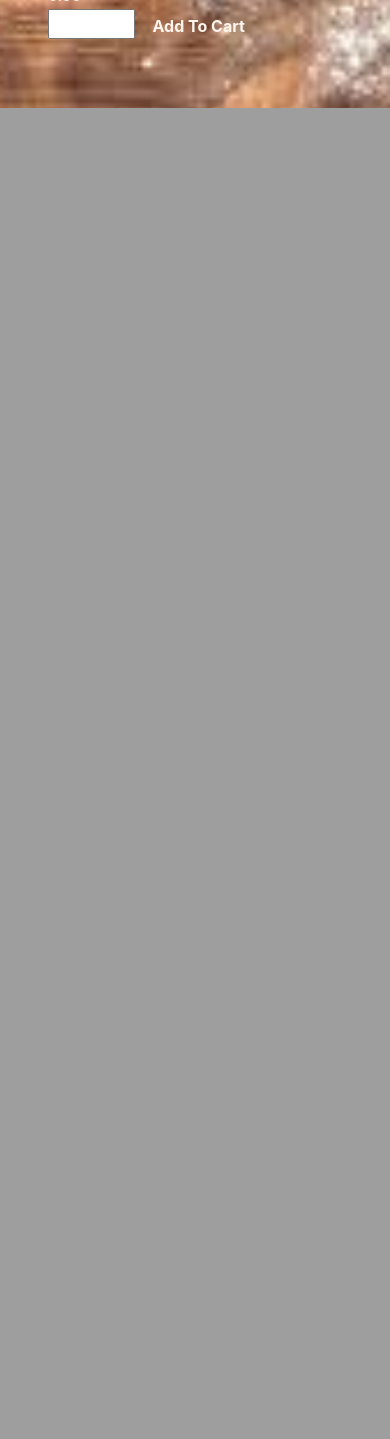
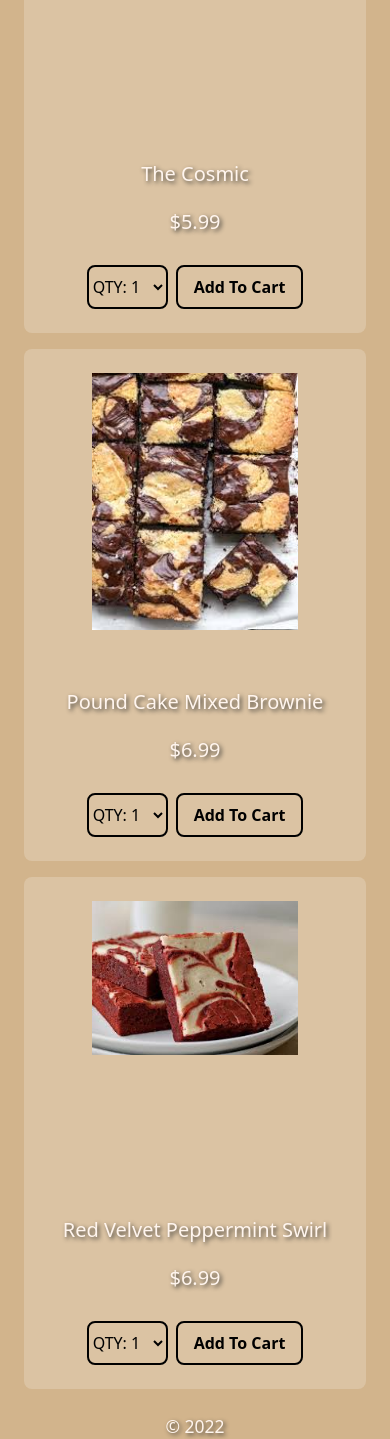
Before and after one commit to VegasOnBass/E-Commerce0, a Django app: page /brownies in a window 390 px wide. Shown: the part 1949-3388 px from the top of the page. Before the commit the page ends 2057 px from the top, so only its background shows below. Run offline with Django 3.2, Linux system fonts and the light colour scheme; data comes from the database, SQL or seed files in the repository; both versions use the stored data as it was after the commit; some libraries are stand-ins or nearby versions.

Commit message:
style updates

```diff
--- a/feggystreats/static/feggystreats/styles.css
+++ b/feggystreats/static/feggystreats/styles.css
@@ -1,73 +1,205 @@
 body {
     color: seashell;
-
-    background-image: url("images/baking_background.jpeg");
+    text-shadow: 2px 2px 4px #16191cc8;
     background-color: tan;
-
     height: 100%;
-
-    /* Center and scale the image nicely */
-    background-position: center;
-    background-repeat: no-repeat;
-    background-size: cover;
-    background-attachment: fixed;
-
+    font-size: 1.25rem;
 }
 
 .bg-dark {
-    background-color:  rgba(151, 109, 156, 0.856) !important;
+    background-color: rgba(151, 109, 156, 0.856) !important;
 }
 
 
-.btn{
-    color: seashell;
+.btn {
+    color: black;
     font-weight: bold;
+    border: 2px solid black;
+    border-radius: .5rem;
+    padding: .5rem 1rem;
+    margin-left: .5rem;
+}
+
+.btn:hover {
+    box-shadow: 0 0 10px #16191cc8;
+}
+
+.navbar {
+    position: sticky;
+    top: 0;
+    z-index: 1;
 }
 
 .navbar-collapse.in {
     display: block !important;
 }
 
-#cart{
-	width:25px;
-	display: inline-block;
-	margin-left: 15px;
-}
-
-#cart-total{
-	display: block;
-	text-align: center;
-	color:#fff;
-	background-color: red;
-	width: 20px;
-	height: 25px;
-	border-radius: 50%;
-	font-size: 14px;
-}
-
-img {
-    width: 100%;
-    height: auto;
-}
-
-#banner {
-    width: 100%;
-    height: auto;
+nav a {
+    color: white !important;
+    font-weight: bold;
 }
 
 .banner {
+    width: 100%;
+    height: auto;
+    margin: auto;
+}
+
+
+/* Index */
+
+.spiral {
+    position: absolute;
+    z-index: 2;
+    opacity: 10%;
+    transform: scale(1.5);
+    animation-name: spiralSpin;
+    animation-duration: 2s;
+    animation-iteration-count: infinite;
+    animation-timing-function: linear;
+}
+
+@keyframes spiralSpin {
+    from {
+        transform: rotate(0deg) scale(1.3);
+    }
+
+    to {
+        transform: rotate(360deg) scale(1.7);
+    }
+
+}
+
+.indexRow {
+    display: flex;
+    flex-direction: row;
+}
+
+.indexWelcome {
+    position: relative;
+    z-index: 20
+}
+
+.imageStack {
+    position: relative;
+    width: 50%;
+    height:100%;
+}
+
+.indexImg {
+    position: absolute;
+    z-index: 10;
+    top: 1rem;
+    animation-name: cookieSpin;
+    animation-duration: 5s;
+    animation-iteration-count: infinite;
+    animation-timing-function: linear;
+    animation-direction: alternate;
+}
+
+@keyframes cookieSpin {
+    from {
+        transform: rotate(360deg) scale(0);
+    }
+
+    to {
+        transform: rotate(0deg) scale(1.3);
+    }
+
+}
+
+/* Items */
+
+h1 {
     text-align: center;
     font-weight: bolder;
-    font-size: 50px;
+    font-size: 3rem;
     font-family: cursive;
     font-style: italic;
 }
 
+#container {
+    background: rgba(255, 255, 255, 0.2);
+    height: 32rem;
+    border-radius: .5rem;
+    position: relative;
+}
+
+.center {
+    display: flex;
+    justify-content: center;
+}
+
 .thumbnail {
     width: 70%;
-    height: 200px;
-    box-shadow: -1px, -23x, 5px, -2px;
+    height: 100%;
+    transition: all .2s ease-in-out;
 }
+
+.thumbnail:hover {
+    transform: scale(1.1);
+}
+
+#name {
+    position: absolute;
+    bottom: 9rem;
+    left: 1rem;
+    right: 1rem
+}
+
+#price {
+    position: absolute;
+    bottom: 6rem;
+    left: 0;
+    right: 0
+}
+
+.itemFooter {
+    position: absolute;
+    bottom: 1.5rem;
+    left: 0;
+    right: 0
+}
+
+.quantityInput {
+    background-color: transparent;
+    border: 2px solid black;
+    border-radius: .5rem;
+    font-size: 1rem;
+}
+
+.quantityInput:focus {
+    outline: none !important;
+    box-shadow: 0 0 10px #16191cc8;
+
+}
+
+
+
+
+/* Cart and checkout */
+
+#cart {
+    width: 25px;
+    display: inline-block;
+}
+
+#cart-total {
+    display: block;
+    text-align: center;
+    color: #fff;
+    background-color: red;
+    width: 20px;
+    height: 25px;
+    border-radius: 50%;
+    font-size: 1rem;
+    margin-right: 1rem;
+}
+
+.cartChange {
+    flex: 2;
+}
+
 
 .thumbnail2 {
     width: 75px;
@@ -86,6 +218,10 @@ img {
     border-bottom: 1px solid #ececec;
 }
 
+.cart-row2 {
+    flex-direction: row;
+}
+
 .quantity {
     display: inline-block;
     font-weight: 700;
@@ -100,12 +236,44 @@ img {
     transition: .1s;
 }
 
+.hidden {
+    display: none;
+}
+
+
+/* Login/register */
+
 .form-field {
     width: 250px;
     display: inline-block;
     padding: 5px;
 }
 
-.hidden {
-    display: none;
+.form-group {
+    padding-bottom: 1rem;
 }
+
+
+
+
+
+
+@media only screen and (max-width: 768px) {
+
+
+    .cart-row2 {
+        flex-direction: column;
+    }
+
+    .hide {
+        display: none
+    }
+
+    .box {
+        text-align: center;
+    }
+
+    .indexRow {
+        flex-direction: column-reverse;
+    }
+}
--- a/feggystreats/templates/feggystreats/brownies.html
+++ b/feggystreats/templates/feggystreats/brownies.html
@@ -3,29 +3,45 @@
 
 {% block main %}
 
-    <div class="banner">
+<h1 class="banner">
     Brownies
-    </div>
+</h1>
 <br>
 
-    <div id="container">
-        <div class="row">
+<div>
+    <div class="row gx-3 gy-3">
         {% if items %}
         {% for item in items %}
-                <div class="col-lg-4" style="margin-bottom: 15px;">
+        <div class="col-lg-4 col-md-6">
+            <div id="container" class="p-4">
                 <div id="item">
-                        <div>
+                    <div class="center">
                         <img class="thumbnail" src="{{ item.imageURL }}">
                     </div>
-                        <div id="name">
+                    <div id="name" class="center">
+                        <div class="center">
                             {{ item.name }}
                         </div>
-                        <div id="price">
-                            {{ item.price|floatformat:2 }}
                     </div>
-                        <div style="display: inline-block;">
-                            <input id="q{{item.id}}" type="number" min="1" max="20">
-                            <button data-item="{{ item.id}}" data-action="add" class="btn btn-outline add-btn update-cart">Add To Cart</button>
+                    <div id="price" class="center">
+                        ${{ item.price|floatformat:2 }}
+                    </div>
+                    <div class="center itemFooter" style="flex-direction: row; margin-top: 3rem;">
+                        <select id="q{{item.id}}" class="quantityInput" type="number" min="1" max="20">
+                            <option value="1">QTY: 1</option>
+                            <option value="2">QTY: 2</option>
+                            <option value="3">QTY: 3</option>
+                            <option value="4">QTY: 4</option>
+                            <option value="5">QTY: 5</option>
+                            <option value="6">QTY: 6</option>
+                            <option value="7">QTY: 7</option>
+                            <option value="8">QTY: 8</option>
+                            <option value="9">QTY: 9</option>
+                            <option value="10">QTY: 10</option>
+                        </select>
+                        <button data-item="{{ item.id}}" data-action="add"
+                            class="btn btn-outline add-btn update-cart">Add To Cart</button>
+                    </div>
                 </div>
             </div>
         </div>
--- a/feggystreats/templates/feggystreats/checkout.html
+++ b/feggystreats/templates/feggystreats/checkout.html
@@ -49,13 +49,13 @@
 
     <div class="col-lg-6">
         <div class="box">
-            <a  class="btn btn-outline-dark" href="{% url 'cart' %}">&#x2190; Back to Cart</a>
+            <a  class="btn btn-outline" href="{% url 'cart' %}">&#x2190; Back to Cart</a>
             <hr>
             <h3>Order Summary</h3>
             <hr>
             {% for item in items %}
             <div class="cart-row">
-                <div style="flex: 2">
+                <div class="hide" style="flex: 2">
                     <img class="thumbnail2" src="{{ item.item.imageURL }}">
                 </div>
                 <div style="flex: 2"><p>{{ item.item.name }}</p></div>
@@ -72,7 +72,7 @@
 </div>
 
 <!-- Include the PayPal JavaScript SDK; replace "YOUR_KEY" with your own sandbox Business account app client ID -->
-<script src="https://www.paypal.com/sdk/js?client-id=YOUR_KEY&currency=USD&disable-funding=credit"></script>
+<script src="https://www.paypal.com/sdk/js?client-id={{ PAYPAL_KEY }}&currency=USD&disable-funding=credit"></script>
 
 <script>
     var total = '{{ order.cart_total }}'
--- a/feggystreats/templates/feggystreats/layout.html
+++ b/feggystreats/templates/feggystreats/layout.html
@@ -5,8 +5,10 @@
 <html lang="en">
 
 <head>
-        <!-- documentation at http://getbootstrap.com/docs/4.1/, alternative themes at https://bootswatch.com/ -->
-        <link rel="stylesheet" href="https://stackpath.bootstrapcdn.com/bootstrap/4.4.1/css/bootstrap.min.css" integrity="sha384-Vkoo8x4CGsO3+Hhxv8T/Q5PaXtkKtu6ug5TOeNV6gBiFeWPGFN9MuhOf23Q9Ifjh" crossorigin="anonymous">
+    <meta charset="utf-8">
+    <meta name="viewport" content="width=device-width, initial-scale=1">
+    <link href="https://cdn.jsdelivr.net/npm/bootstrap@5.2.1/dist/css/bootstrap.min.css" rel="stylesheet"
+        integrity="sha384-iYQeCzEYFbKjA/T2uDLTpkwGzCiq6soy8tYaI1GyVh/UjpbCx/TYkiZhlZB6+fzT" crossorigin="anonymous">
     <link href="{% static 'feggystreats/styles.css' %}" rel="stylesheet">
     <script>
         var user = '{{ request.user }}'
@@ -44,7 +46,7 @@
             return cookieValue;
         }
         var cart = JSON.parse(getToken('cart'));
-            if(cart == undefined){
+        if (cart == undefined) {
             cart = {}
             console.log('Cart was created')
             document.cookie = 'cart=' + JSON.stringify(cart) + ';domain=;path=/'
@@ -60,57 +62,76 @@
 <body>
 
     <nav class="navbar navbar-expand-md navbar-dark bg-dark">
-            <a class="navbar-brand" href="#">FEGGY'S</a>
-            <button class="navbar-toggler" type="button" data-toggle="collapse" data-target="#navbarNavDropdown" aria-controls="navbarNavDropdown" aria-expanded="false" aria-label="Toggle navigation">
+        <div class="container-fluid">
+            <a class="navbar-brand" style="font-family: cursive; font-size: 2rem" href="#">Feggy's</a>
+            <button class="navbar-toggler" type="button" data-bs-toggle="collapse"
+                data-bs-target="#navbarToggleExternalContent" aria-controls="navbarToggleExternalContent"
+                aria-expanded="false" aria-label="Toggle navigation">
                 <span class="navbar-toggler-icon"></span>
             </button>
-            <div class="collapse navbar-collapse" id="navbarNavDropdown">
+            <div class="collapse navbar-collapse" id="navbarToggleExternalContent">
                 <ul class="navbar-nav mr-auto mt-2">
-                    <li class="nav-item"><a style="color: white !important; font-weight: bold;" class="nav-link" href="/">Home</a></li>
+                    <li class="nav-item"><a class="nav-link" href="/">Home</a></li>
                     <li class="nav-item dropdown">
-                        <a style="color: white !important; font-weight: bold;" class="nav-link dropdown-toggle" href="#" id="navbarDropdownMenuLink" role="button" data-toggle="dropdown" aria-expanded="false">
+                        <a class="nav-link dropdown-toggle" href="#" id="navbarDropdownMenuLink" role="button"
+                            data-bs-toggle="dropdown" aria-expanded="false">
                             Store
                         </a>
                         <ul class="dropdown-menu navbar-dark bg-dark" aria-labelledby="navbarDropdownMenuLink">
-                          <li><a style="color: white !important; font-weight: bold;" class="dropdown-item" id="cookies" href="{% url 'cookies' %}">Cookies</a></li>
-                          <li><a style="color: white !important; font-weight: bold;" class="dropdown-item" id="brownies" href="{% url 'brownies' %}">Brownies</a></li>
+                            <li><a class="dropdown-item" id="cookies" href="{% url 'cookies' %}">Cookies</a></li>
+                            <li><a class="dropdown-item" id="brownies" href="{% url 'brownies' %}">Brownies</a></li>
                         </ul>
                     </li>
 
-                    <li class="nav-item"><a style="color: white !important; font-weight: bold;" class="nav-link" href="{% url 'cart' %}">
-                        <img id="cart" src="{% static 'feggystreats/images/cart.png' %}">
-                    </a></li>
-                    <p id="cart-total">{{ order.cart_items }}</p>
+
 
                 </ul>
+                <div class="navbar-nav ms-auto">
+                    <ul class="navbar-nav" style="flex-direction: row;">
+                        <li class="nav-item">
+                            <a class="nav-link" href="{% url 'cart' %}" style="padding-right: 0;">
+                                <img id="cart" src="{% static 'feggystreats/images/cart.png' %}">
+                            </a>
+                        </li>
+                        <p id="cart-total">{{ order.cart_items }}</p>
+                    </ul>
                     {% if user.is_authenticated %}
-                    <ul class="navbar-nav ml-auto mt-2">
+                    <ul class="navbar-nav">
                         <li class="nav-item"><a class="nav-link" href="/logout">Log Out</a></li>
                     </ul>
                     {% else %}
-                    <ul class="navbar-nav ml-auto mt-2">
+                    <ul class="navbar-nav">
                         <li class="nav-item"><a class="nav-link" href="/register">Register</a></li>
                         <li class="nav-item"><a class="nav-link" href="/login">Log In</a></li>
                     </ul>
                     {% endif %}
+                </div>
 
+            </div>
         </div>
     </nav>
 
 
 
-        <main class="container p-5">
+    <main class="container-fluid p-4">
         {% block main %}{% endblock %}
     </main>
 
-        <footer class="small text-center text-muted">
+    <footer class="small text-center">
+        &#169 2022
     </footer>
 
+    <script src="{% static 'feggystreats/cart.js' %}"></script>
+    <script src="https://cdn.jsdelivr.net/npm/bootstrap@5.2.1/dist/js/bootstrap.bundle.min.js"
+        integrity="sha384-u1OknCvxWvY5kfmNBILK2hRnQC3Pr17a+RTT6rIHI7NnikvbZlHgTPOOmMi466C8"
+        crossorigin="anonymous"></script>
+    <!-- <script src="https://cdn.jsdelivr.net/npm/@popperjs/core@2.11.6/dist/umd/popper.min.js"
+        integrity="sha384-oBqDVmMz9ATKxIep9tiCxS/Z9fNfEXiDAYTujMAeBAsjFuCZSmKbSSUnQlmh/jp3"
+        crossorigin="anonymous"></script>
+    <script src="https://cdn.jsdelivr.net/npm/bootstrap@5.2.1/dist/js/bootstrap.min.js"
+        integrity="sha384-7VPbUDkoPSGFnVtYi0QogXtr74QeVeeIs99Qfg5YCF+TidwNdjvaKZX19NZ/e6oz"
+        crossorigin="anonymous"></script> -->
 </body>
 
-    <script src="{% static 'feggystreats/cart.js' %}"></script>
-    <script src="https://code.jquery.com/jquery-2.1.3.min.js"></script>
-    <script src="https://cdn.jsdelivr.net/npm/popper.js@1.16.1/dist/umd/popper.min.js" integrity="sha384-9/reFTGAW83EW2RDu2S0VKaIzap3H66lZH81PoYlFhbGU+6BZp6G7niu735Sk7lN" crossorigin="anonymous"></script>
-    <script src="http://maxcdn.bootstrapcdn.com/bootstrap/4.0.0-beta/js/bootstrap.min.js"></script>
 
 </html>
--- a/feggystreats/templates/feggystreats/login.html
+++ b/feggystreats/templates/feggystreats/login.html
@@ -17,7 +17,7 @@
         <div class="form-group">
             <input class="form-control" type="password" name="password" placeholder="Password">
         </div>
-        <input class="btn btn-primary" type="submit" value="Login">
+        <input class="btn btn-primary" style="color: white; border: none;" type="submit" value="Login">
     </form>
 
     Don't have an account? <a href="{% url 'register' %}">Register here.</a>
--- a/feggystreats/templates/feggystreats/register.html
+++ b/feggystreats/templates/feggystreats/register.html
@@ -29,7 +29,7 @@
         <div class="form-group">
             <input class="form-control" type="password" name="confirmation" placeholder="Confirm Password">
         </div>
-        <input class="btn btn-primary" type="submit" value="Register">
+        <input class="btn btn-primary" style="color: white; border: none;" type="submit" value="Register">
     </form>
 
     Already have an account? <a href="{% url 'login' %}">Log In here.</a>
--- a/feggystreats/views.py
+++ b/feggystreats/views.py
@@ -1,16 +1,15 @@
 from django.shortcuts import render
 from django.contrib.auth import authenticate, login, logout
 from django.db import IntegrityError
-from django.http import HttpResponse, HttpResponseRedirect, JsonResponse
+from django.http import HttpResponseRedirect, JsonResponse
 from django.urls import reverse
 from django.core.exceptions import ObjectDoesNotExist
 import json
 import datetime
+import os
 
-from .models import Items, Customer, Order, OrderItem, ShippingAddress
-from .utils import cookieCart, cartData, guestOrder
-
-# Create your views here.
+from .models import Items, Order, OrderItem, ShippingAddress
+from .utils import cartData, guestOrder
 
 
 def index(request):
@@ -70,7 +69,7 @@ def checkout(request):
     order = data['order']
     cartItems = data['cartItems']
 
-    context = {'items':items, 'order':order, 'cartItems':cartItems}
+    context = {'items':items, 'order':order, 'cartItems':cartItems, 'PAYPAL_KEY': os.environ.get('PAYPAL_KEY')}
     return render(request, "feggystreats/checkout.html", context)
 
 def addItem(request):
```
Also changed, not shown: feggystreats/templates/feggystreats/cart.html (+11 -11 lines), feggystreats/templates/feggystreats/cookies.html (+26 -12 lines), feggystreats/templates/feggystreats/index.html (+22 -15 lines), project/settings.py (+8 -4 lines), db.sqlite3, 1 other file. Lines whose indentation alone changed are shown as unchanged.
